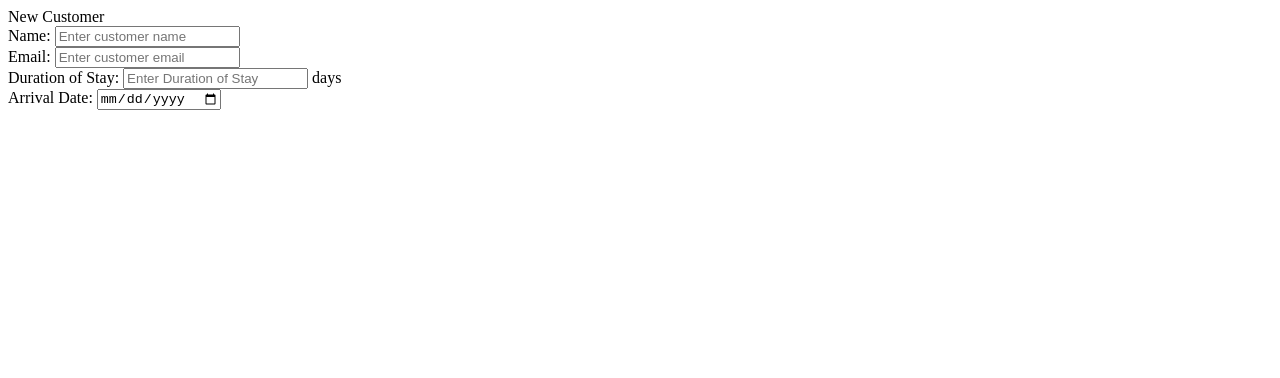
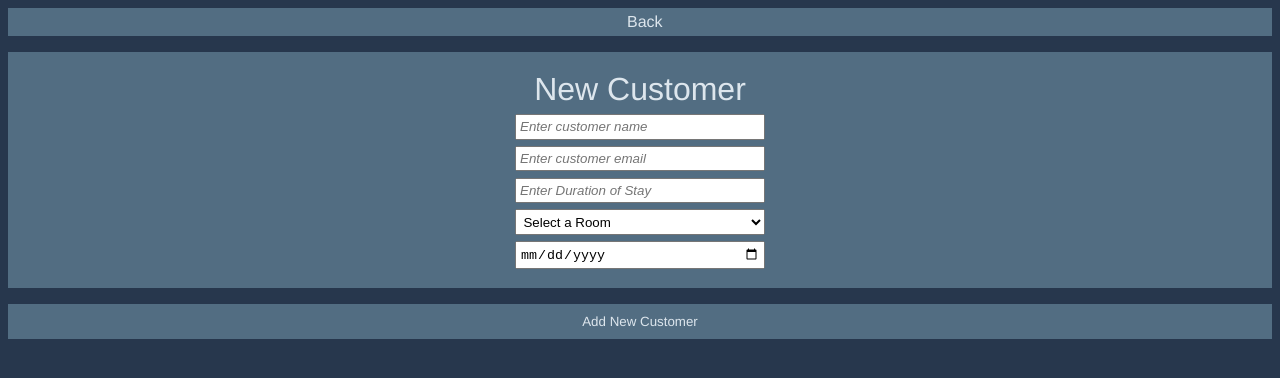
Before and after one commit to marb17/slc-g9-project, a plain HTML site: page inpcusform.html in a window 1280 px wide. Drawn offline with Linux system fonts and the light colour scheme.

Commit message:
Add files via upload

```diff
--- a/data.json
+++ b/data.json
@@ -1,4 +1,9 @@
 {
     "accommodation_name":"Something Hotel",
-    "customers": {}
+    "max_rooms":10,
+    "customers": {},
+    "rooms": [
+        {"id": "101", "name": "Room 101"},
+        {"id": "102", "name": "Room 102"}
+    ]
 }
--- a/inpcusform.html
+++ b/inpcusform.html
@@ -4,30 +4,42 @@
     <meta charset="UTF-8">
     <meta name="viewport" content="width=device-width, initial-scale=1.0">
     <title>Input New Customer</title>
+    <link rel="stylesheet" href="style.css">
 </head>
 <body>
-    <div></div>
-        <head>New Customer</head>
+    <nav id="back-button-new-cus">
+        <a href="customer.html">Back</a>
+    </nav>
+
+    <div class="new-cus-container">
+        <div class="heading-new-cus">New Customer</div>
         <div>
-            <label for="name">Name:</label>
             <input type="text" id="name" placeholder="Enter customer name">
         </div>
 
         <div>
-            <label for="name">Email:</label>
             <input type="email" id="email" placeholder="Enter customer email">
         </div>
 
-        <div class="input-wrapper">
-            <label for="name">Duration of Stay:</label>
+        <div>
             <input type="number" id="duration" placeholder="Enter Duration of Stay" min="1">
-            <span>days</span>
         </div>
 
         <div>
-            <label for="name">Arrival Date:</label>
+            <select name="Select Room" id="rooms-list">
+                <option value="Select a Room">Select a Room</option>
+            </select>
+        </div>
+
+        <div>
             <input type="date" id="arrivedate" placeholder="Enter Arrival Date">
         </div>
     </div>
+
+    <div class="new-cus-button-div">
+        <input type="button" id="new-cus-button" class="new-cus-button-class" value="Add New Customer">
+    </div>
+
+    <script src="script.js"></script>
 </body>
 </html>
--- a/script.js
+++ b/script.js
@@ -3,9 +3,11 @@ fetch('data.json') // Replace 'data.json' with the path to your JSON file
     .then(data => {
         // Get the message from the JSON data
         const accommodation_name = data.accommodation_name;
+        const avaliable_rooms = data.avaliable_rooms - (data.customers).length;
 
         // Assign the text to the HTML element with id 'message'
         document.getElementById('accommodation_name').textContent = accommodation_name;
+        document.getElementById('avaliable_rooms').textContent = avaliable_rooms;
     })
     .catch(error => console.error('Error fetching the JSON file:', error));
 
@@ -27,3 +29,28 @@ fetch('data.json')
         }
     })
     .catch(error => console.error('Error fetching the JSON file:', error));
+
+document.addEventListener('DOMContentLoaded', () => {
+    const dropdown = document.getElementById('rooms-list');
+
+    // Fetch the JSON file
+    fetch('data.json')
+        .then(response => response.json())
+        .then(data => {
+            // Iterate over each room in the 'rooms' array and create an option element
+            data.rooms.forEach(room => {
+                const option = document.createElement('option');
+                option.value = room.id; // Set the value to the room ID
+                option.textContent = room.name; // Set the display text to the room name
+                dropdown.appendChild(option); // Add the option to the dropdown
+            });
+        })
+        .catch(error => console.error('Error fetching the JSON data:', error));
+
+        dropdown.addEventListener('change', () => {
+        const defaultOption = dropdown.querySelector('option[value="Select a Room"]');
+        if (defaultOption) {
+            defaultOption.remove(); // Remove the default "Select a room" option
+        }
+    });
+});
--- a/style.css
+++ b/style.css
@@ -36,6 +36,27 @@ body {
     overflow: hidden;
 }
 
+.add-cus-div {
+    padding: 1rem 0rem;
+}
+
+.navbar-newcus {
+    background-color: var(--midcolor);
+    margin-top: 1rem;
+    text-align: center;
+}
+
+.navbar-newcus:hover {
+    background-color: var(--bgmidcolor);
+}
+
+.navbar-newcus a {
+    text-decoration: none;
+    color: var(--wcolor);
+    font-family: 'Franklin Gothic Medium', 'Arial Narrow', Arial, sans-serif;
+    font-size: 1.2rem;
+}
+
 .active-navbar {
     background-color: var(--wcolor);
     color: var(--bgcolor);
@@ -59,7 +80,7 @@ body {
 }
 
 .nonactive-navbar:hover {
-    background-color: var(--bgcolor);
+    background-color: var(--bgmidcolor);
 }
 
 .counter-home {
@@ -85,3 +106,80 @@ body {
     padding: 0.5rem 1rem;
     font-size: 1.4rem;
 }
+
+.new-cus-container {
+    background-color: var(--midcolor);
+    display: flex;
+    flex-direction: column;
+    padding: 1rem;
+    align-items: center;
+}
+
+.new-cus-container div {
+    padding: 0.2rem;
+}
+
+.new-cus-container input {
+    width: 15rem;
+    padding: 0.2rem;
+}
+
+.new-cus-container input::placeholder {
+    font-style: italic;
+
+}
+
+.new-cus-container select {
+    width: 15.6rem;
+    padding: 0.2rem;
+}
+.heading-new-cus {
+    font-family: 'Franklin Gothic Medium', 'Arial Narrow', Arial, sans-serif;
+    font-size: 2rem;
+    color: var(--wcolor);
+}
+
+.new-cus-button-div {
+    display: flex;
+    justify-content: center;
+    margin: 1rem 0rem;
+    background-color: #526D82;
+}
+
+.new-cus-button-class {
+    display: block;
+    width: 100%;
+    padding: 0.5rem;
+    background-color: var(--midcolor);
+    border-color: var(--midcolor);
+    outline: none;
+    font-family: 'Franklin Gothic Medium', 'Arial Narrow', Arial, sans-serif;
+    color: var(--wcolor);
+    border-style: solid;
+}
+
+.new-cus-button-class:hover {
+    background-color: var(--bgmidcolor);
+    border-color: var(--bgmidcolor);
+}
+
+.new-cus-button-class:active {
+    background-color: var(--acccolor);
+    border-color: var(--acccolor);
+    color: var(--bgcolor);
+}
+
+#back-button-new-cus {
+    background-color: var(--midcolor);
+    margin: 0rem 0rem 1rem 0rem;
+}
+
+#back-button-new-cus a {
+    color: var(--wcolor);
+    text-decoration: none;
+    font-family: 'Franklin Gothic Medium', 'Arial Narrow', Arial, sans-serif;
+    padding: 0.3rem;
+    display: block;
+    width: 100%;
+    text-align: center;
+}
```
Also changed, not shown: customer.html (+7 -1 lines), index.html (+1 -1 lines).
